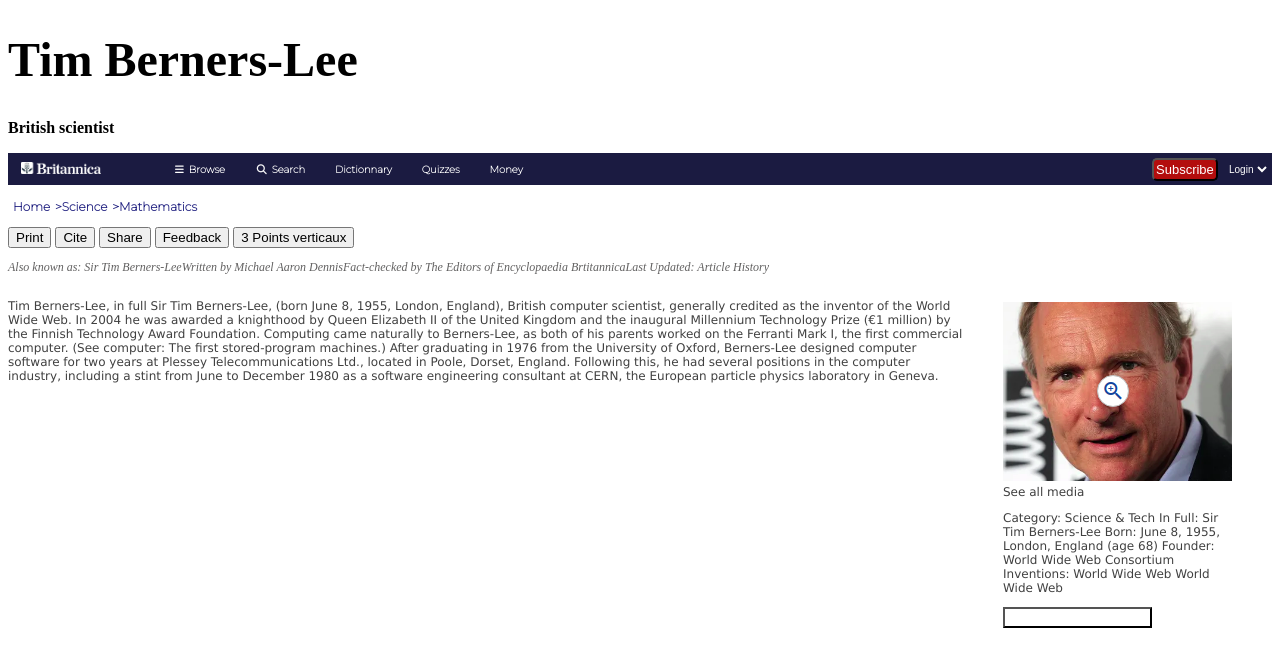
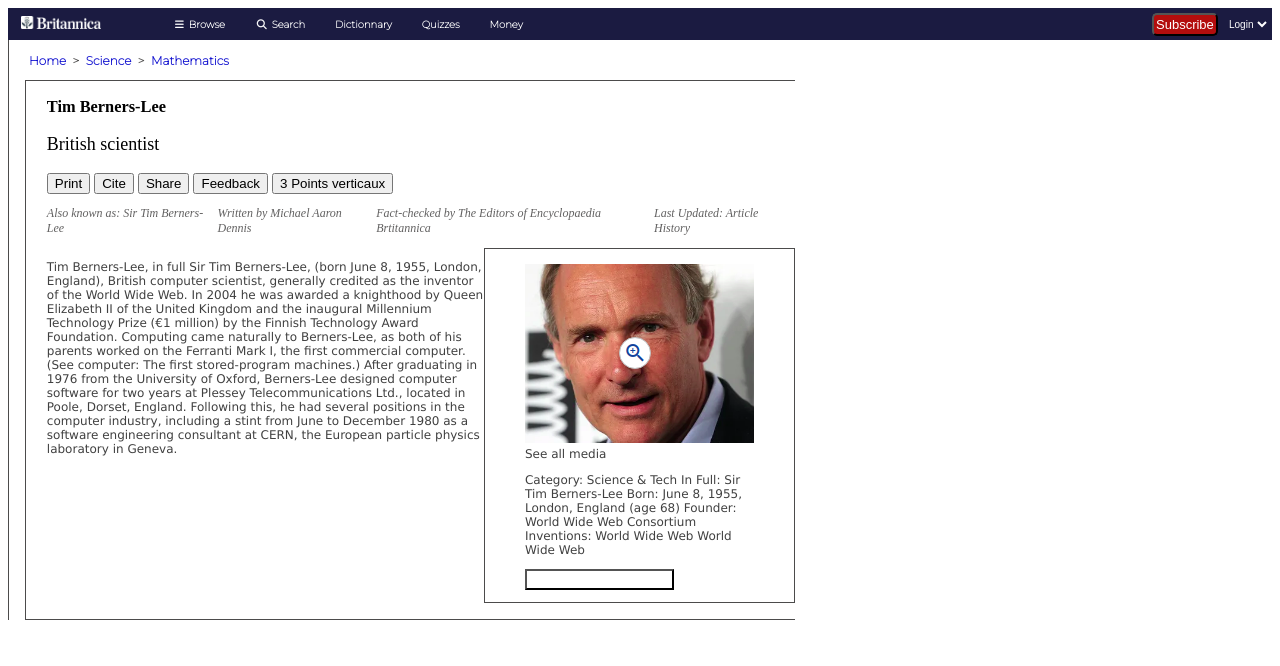
Before and after one commit to julie1030/tim-berners-lee, a website built with Vite: page index.html in a window 1280 px wide. Built offline with nearby package versions, Linux system fonts and the light colour scheme.

Commit message:
boites et titres

```diff
--- a/index.html
+++ b/index.html
@@ -14,10 +14,7 @@
 </head>
 
 <body>
-    <header>
-        <h1>Tim Berners-Lee</h1>
-        <p class="subheader"><strong>British scientist</strong></p>
-    </header>
+
     <nav>
         <div class="menu">
             <div>
@@ -40,12 +37,20 @@
         </div>
 
     </nav>
+    <!-- <div class="pathnav"></div>  correspond à ....? -->
+    <section class="boite1">
         <nav class="navinnav">
             <item>Home</item>
+            <item class="chevron">></item>
             <item>Science</item>
+            <item class="chevron">></item>
             <item>Mathematics</item>
         </nav>
-    <div class="pathnav"></div>
+        <section class="boite2">
+            <header>
+                <h1>Tim Berners-Lee</h1>
+                <p class="subheader">British scientist</p>
+            </header>
             <div>
                 <button>Print</button>
                 <button>Cite</button>
@@ -68,17 +73,23 @@
                 <section>
                     <article class="article2">
                         <p>
-                    Tim Berners-Lee, in full Sir Tim Berners-Lee, (born June 8, 1955, London, England), British computer
+                            Tim Berners-Lee, in full Sir Tim Berners-Lee, (born June 8, 1955, London, England), British
+                            computer
                             scientist,
-                    generally credited as the inventor of the World Wide Web. In 2004 he was awarded a knighthood by
+                            generally credited as the inventor of the World Wide Web. In 2004 he was awarded a
+                            knighthood by
                             Queen
                             Elizabeth
-                    II of the United Kingdom and the inaugural Millennium Technology Prize (€1 million) by the Finnish
+                            II of the United Kingdom and the inaugural Millennium Technology Prize (€1 million) by the
+                            Finnish
                             Technology
                             Award Foundation.
-                    Computing came naturally to Berners-Lee, as both of his parents worked on the Ferranti Mark I, the
+                            Computing came naturally to Berners-Lee, as both of his parents worked on the Ferranti Mark
+                            I,
+                            the
                             first
-                    commercial computer. (See computer: The first stored-program machines.) After graduating in 1976
+                            commercial computer. (See computer: The first stored-program machines.) After graduating in
+                            1976
                             from
                             the
                             University of Oxford, Berners-Lee designed computer software for two years at Plessey
@@ -87,13 +98,14 @@
                             located in Poole, Dorset, England. Following this, he had several positions in the computer
                             industry,
                             including
-                    a stint from June to December 1980 as a software engineering consultant at CERN, the European
+                            a stint from June to December 1980 as a software engineering consultant at CERN, the
+                            European
                             particle
                             physics
                             laboratory in Geneva.
                         </p>
                         <!-- <p>Michael Aaron Dennis</p> -->
-
+                        <section class="boite3">
                             <figure>
                                 <img src="images/timBernersPhoto.png" alt="photo de tim">
                                 <caption>See all media</caption>
@@ -104,9 +116,12 @@
                                     Inventions: World Wide Web World Wide Web</p>
                                 <button class="button2">See all related content</button>
                             </figure>
+                        </section>
                     </article>
                 </section>
             </main>
+        </section>
+    </section>
 </body>
 
 </html>
--- a/style.css
+++ b/style.css
@@ -3,14 +3,36 @@
     font-family: 'Times New Roman', Times, serif;
 }
 
+.boite1 {
+    padding-left: 1rem;
+    border-left: 1px solid rgb(76, 75, 75);
+}
+
+.boite2 {
+    padding-left: 1.3rem;
+    border-left: 1px solid rgb(76, 75, 75);
+    border-top: 1px solid rgb(76, 75, 75);
+    border-bottom: 1px solid rgb(76, 75, 75);
+    max-width: 60%;
+}
+
+.boite3 {
+    border: 1px solid rgb(76, 75, 75);
+    margin-bottom: 1rem;
+}
+
 header {
-    margin-top: 10px;
-    font-size: 24px;
+    padding: 0px;
+    font-size: 14px;
+    /* margin-bottom: 0px;   Ne fonctionne pas */
+    /* border: 0cap;
+    margin: 0%; */
 }
 
 .subheader {
-    font-size: 16px;
-    font-stretch: semi-condensed;
+    font-size: 18px;
+    margin-top: 0%;
+    padding: 0px;
 }
 
 .article1 {
@@ -45,6 +67,18 @@
     height: 2rem;
 }
 
+nav.navinnav {
+    padding: 4px;
+    color: rgb(21, 21, 208);
+    background-color: white;
+    align-items: center;
+    margin-bottom: 0px;
+    display: flex;
+    flex-grow: 1;
+    max-width: 200px;
+    justify-content: space-between;
+}
+
 .menu {
     flex-grow: 1;
     display: flex;
@@ -71,23 +105,18 @@
     justify-content: space-between;
 }
 
-nav.navinnav {
-    padding: 5px;
-    color: rgb(36, 36, 130);
-    background-color: white;
-    align-items: center;
-    display: flex;
-    flex-grow: 1;
+
+
+.chevron {
+    color: rgb(84, 83, 83);
+    font-weight: bold;
 }
 
-nav.navinnav item:not(:last-child)::after {
+/* nav.navinnav item:not(:last-child)::after {
     content: '>';
     padding-left: 5px;
-}
+} */
 
-.chevron {
-    color: black;
-}
 
 .button1 {
     color: white;
```
Lines whose indentation alone changed are shown as unchanged.
